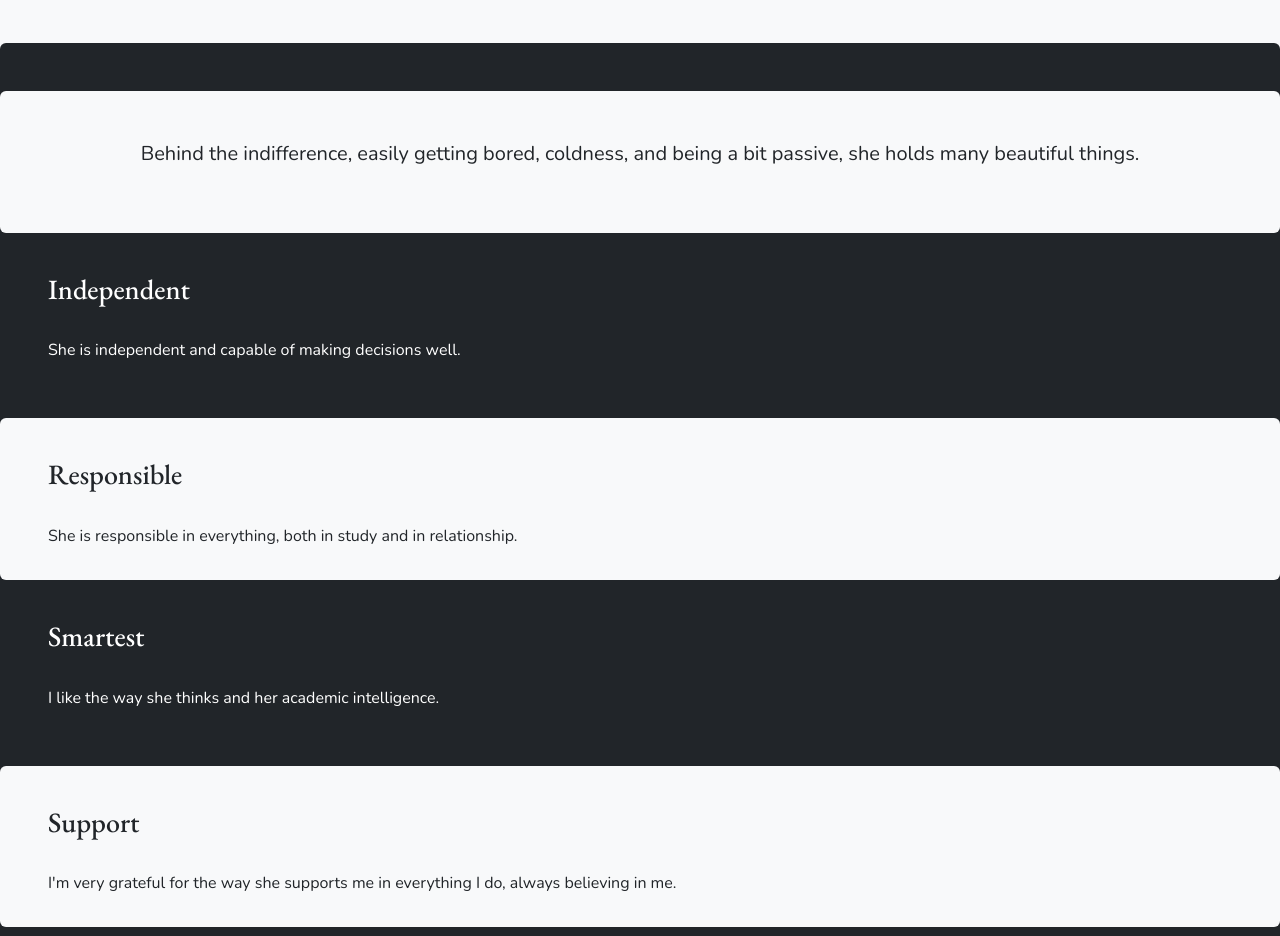
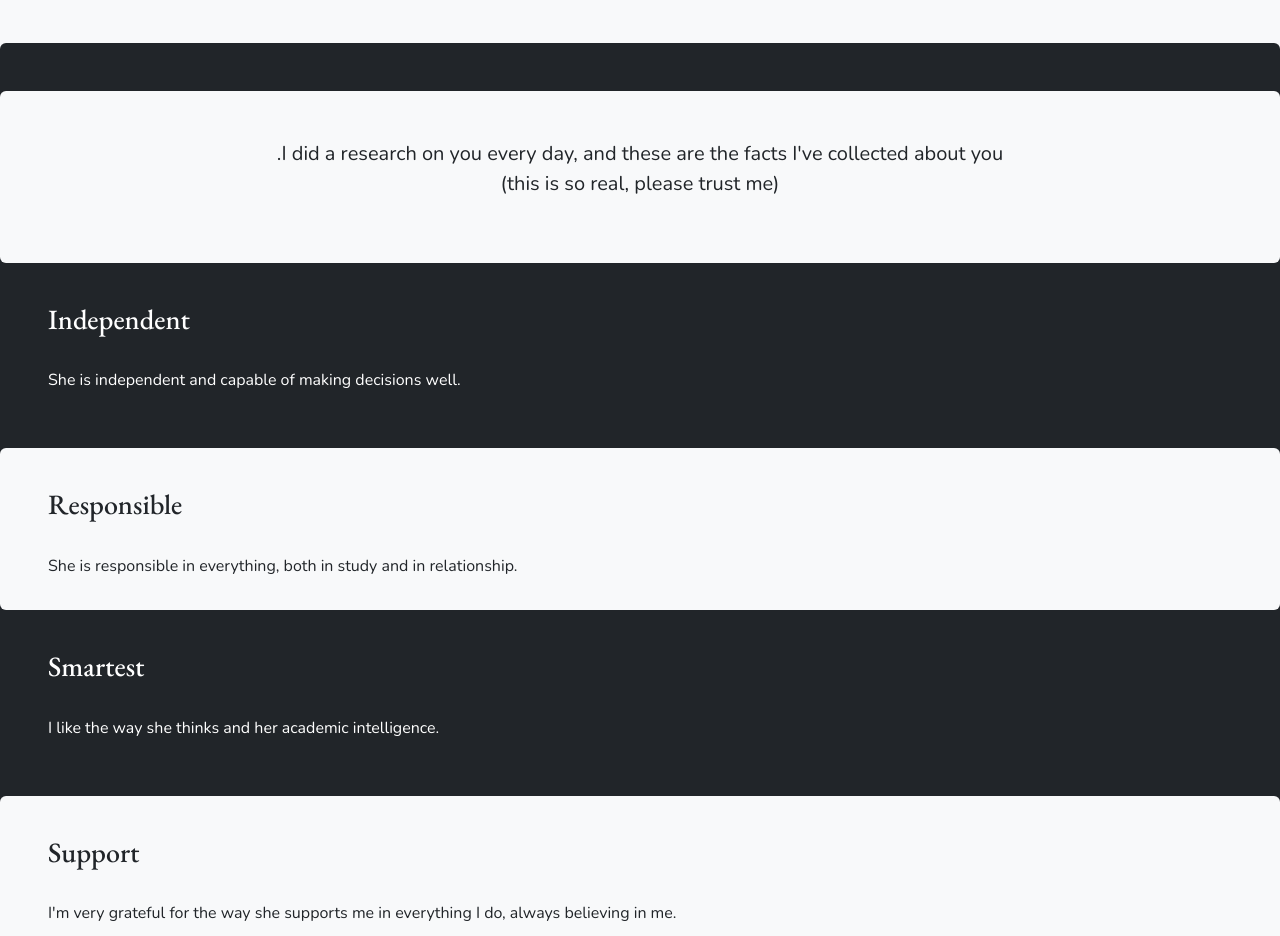
Before and after one commit to codiengnil/divelle, a plain HTML site: page index.html in a window 1280 px wide. Shown: the part 5080-6016 px from the top of the page. Drawn offline with nearby package versions, Linux system fonts and the light colour scheme; a web font is replaced by a local one.

Commit message:
Update index.html

```diff
--- a/index.html
+++ b/index.html
@@ -304,7 +304,7 @@
       <br>
    <div class="text-white bg-dark pb-5 pt-5 rounded">
     <div class="text-dark bg-light ps-5 pe-5 py-5 rounded">
-        <p class="text-center fs-5 nunito">Behind the indifference, easily getting bored, coldness, and being a bit passive, she holds many beautiful things.</p>
+        <p class="text-center fs-5 nunito">.I did a research on you every day, and these are the facts I've collected about you <br>(this is so real, please trust me)</p>
     </div>
        <br>
     <div class="text-white ps-5 pe-5 pb-3 pt-3">
```
